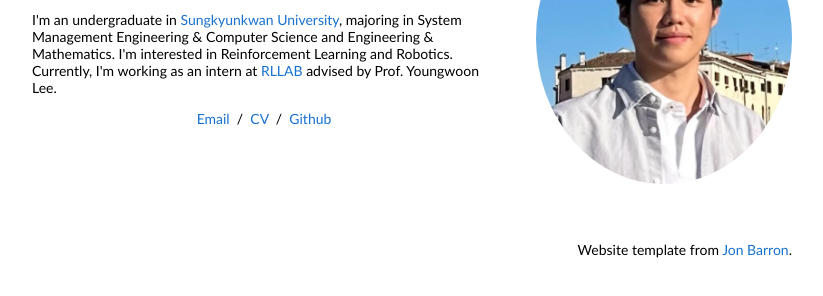
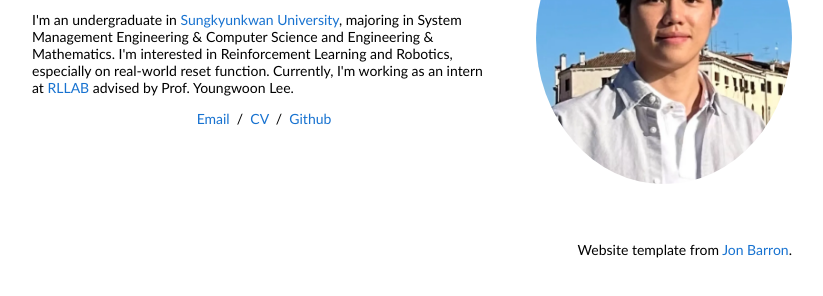
Before and after one commit to exaFLOPs26/exaflops26.github.io, a plain HTML site: page index.html in a window 1280 px wide. Shown: the part 136-432 px from the top of the page, without its empty margins (228-1051 px from the left). Drawn offline with Linux system fonts and the light colour scheme.

Commit message:
research question

```diff
--- a/index.html
+++ b/index.html
@@ -29,8 +29,9 @@
                   </p>
                   <p>I'm an undergraduate in <a href="https://www.skku.edu/skku/index.do">Sungkyunkwan University</a>,
                     majoring in System Management Engineering & Computer Science and Engineering & Mathematics. I'm
-                    interested in Reinforcement Learning and Robotics. Currently, I'm working as an intern at <a
-                      href="https://youngwoon.github.io/">RLLAB</a> advised by Prof. Youngwoon Lee.
+                    interested in Reinforcement Learning and Robotics, especially on real-world reset function.
+                    Currently, I'm working as an intern
+                    at <a href="https://youngwoon.github.io/">RLLAB</a> advised by Prof. Youngwoon Lee.
                   </p>
                   <p style="text-align:center">
                     <a href="mailto:baikdenny@gmail.com">Email</a> &nbsp;/&nbsp;
```
